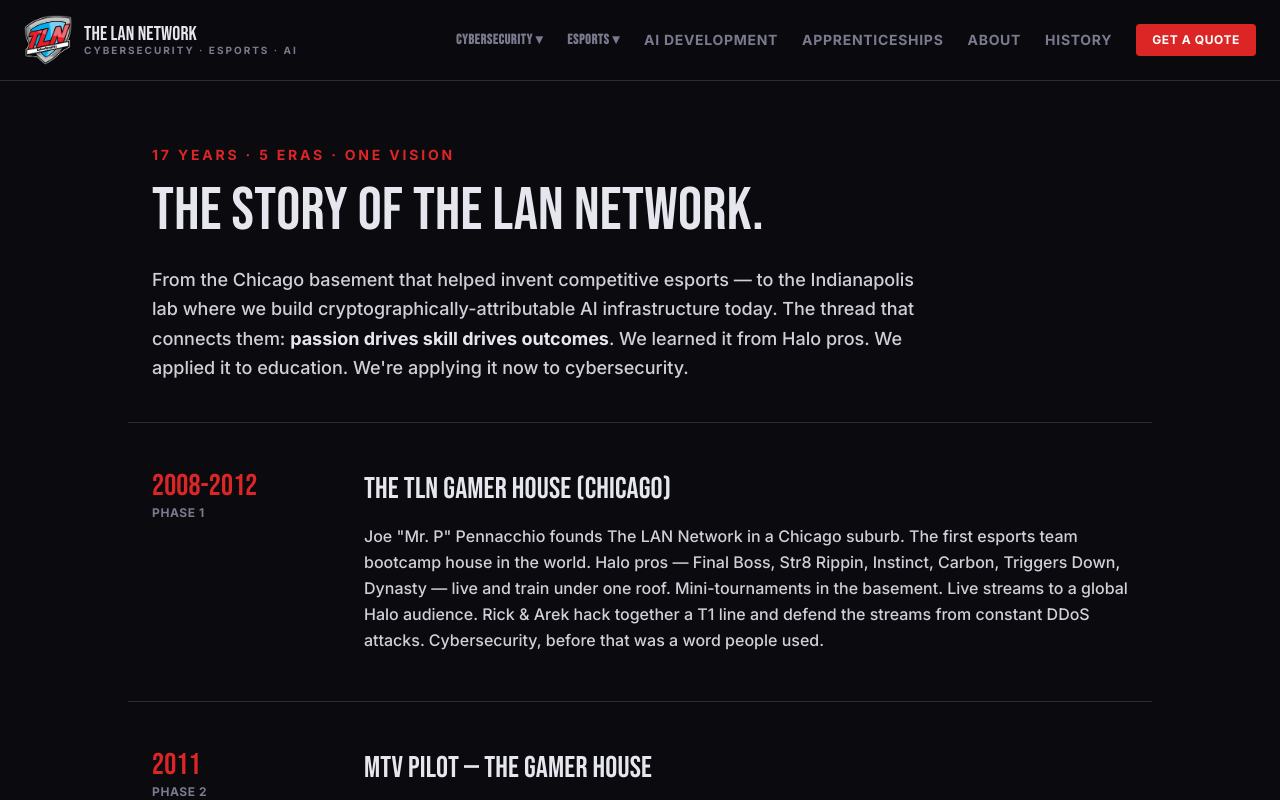
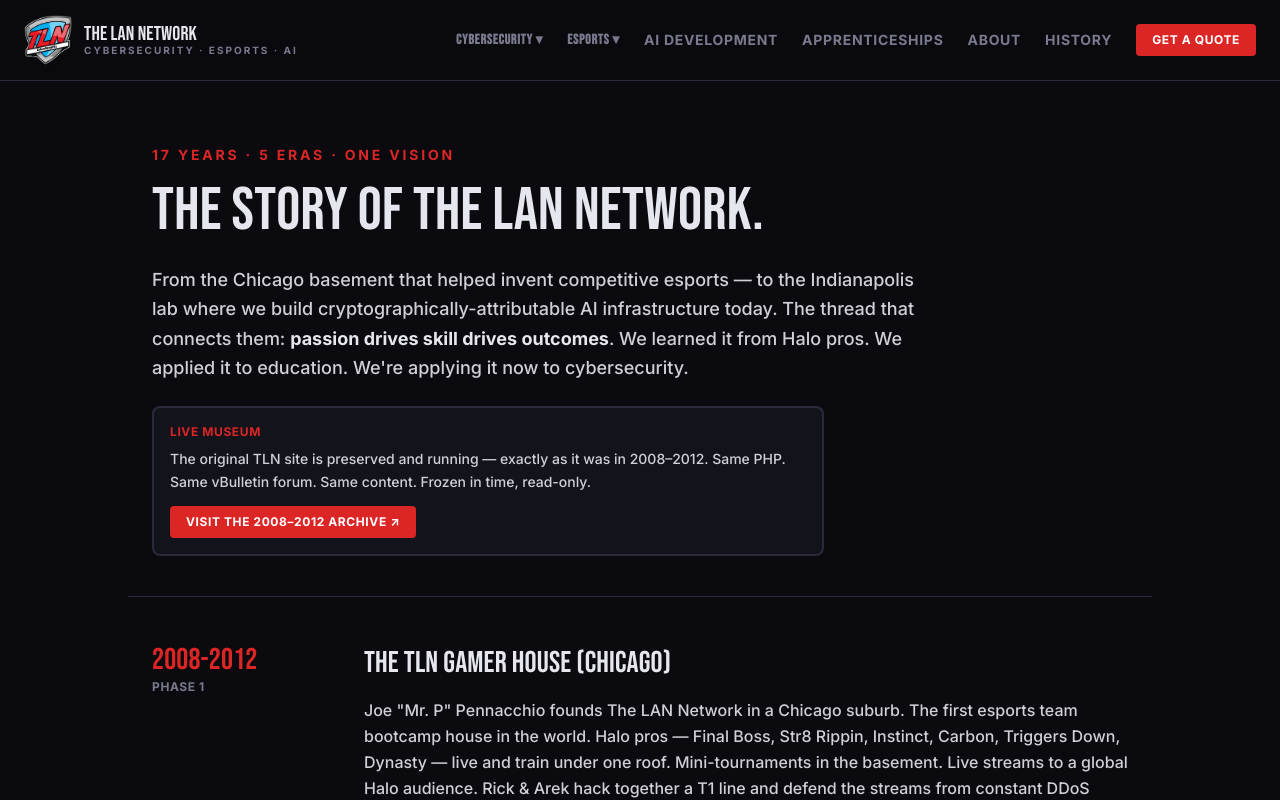
Before and after one commit to cyberhope-ai/thelannetwork.com, a Next.js app: page /history in a window 1280 px wide. Shown: the top 800 px of the page. Built offline with nearby package versions, Linux system fonts and the light colour scheme.

Commit message:
feat: link legacy museum from homepage origin-story + /history hero (2 prominent CTAs to https://esports.thelannetwork.com)

```diff
--- a/app/history/page.tsx
+++ b/app/history/page.tsx
@@ -71,6 +71,21 @@
           connects them: <span className="font-bold text-tln-text">passion drives skill drives outcomes</span>.
           We learned it from Halo pros. We applied it to education. We&apos;re applying it now to cybersecurity.
         </p>
+        <div className="mt-6 p-4 border-2 border-tln-line bg-tln-ink rounded-lg max-w-2xl">
+          <p className="text-tln-red text-xs uppercase tracking-wider font-bold mb-2">Live Museum</p>
+          <p className="text-tln-text/90 text-sm leading-relaxed font-medium mb-3">
+            The original TLN site is preserved and running — exactly as it was in 2008–2012.
+            Same PHP. Same vBulletin forum. Same content. Frozen in time, read-only.
+          </p>
+          <a
+            href="https://esports.thelannetwork.com"
+            target="_blank"
+            rel="noopener noreferrer"
+            className="inline-block px-4 py-2 bg-tln-red text-white rounded font-bold uppercase tracking-wider text-xs no-underline"
+          >
+            Visit the 2008–2012 archive ↗
+          </a>
+        </div>
       </section>
 
       {phases.map((p, i) => (
--- a/app/page.tsx
+++ b/app/page.tsx
@@ -93,6 +93,14 @@
             Rick &amp; Arek hacked together a T1 line and built defenses by hand. <span className="font-bold">That instinct
             for protecting infrastructure became TLN&apos;s second life.</span>
           </p>
+          <a
+            href="https://esports.thelannetwork.com"
+            target="_blank"
+            rel="noopener noreferrer"
+            className="inline-block mt-5 px-5 py-3 border-2 border-tln-line text-tln-text rounded font-bold uppercase tracking-wider text-sm hover:border-tln-red transition-colors no-underline"
+          >
+            Visit the original 2008–2012 site (museum) ↗
+          </a>
         </div>
       </section>
 
```
